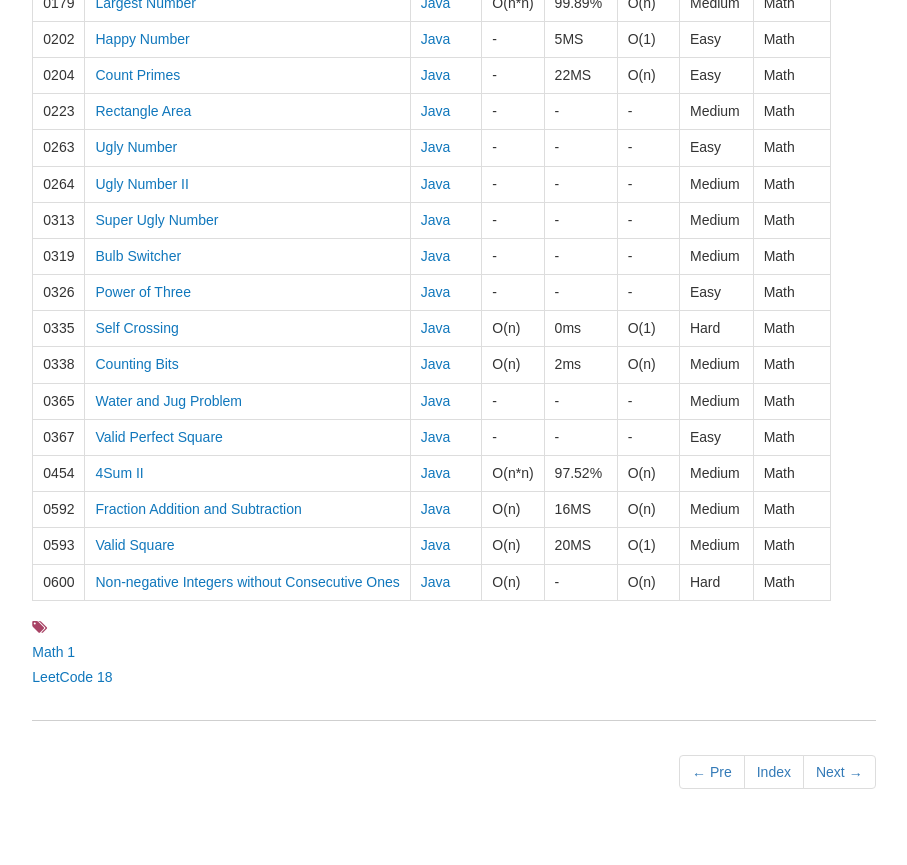
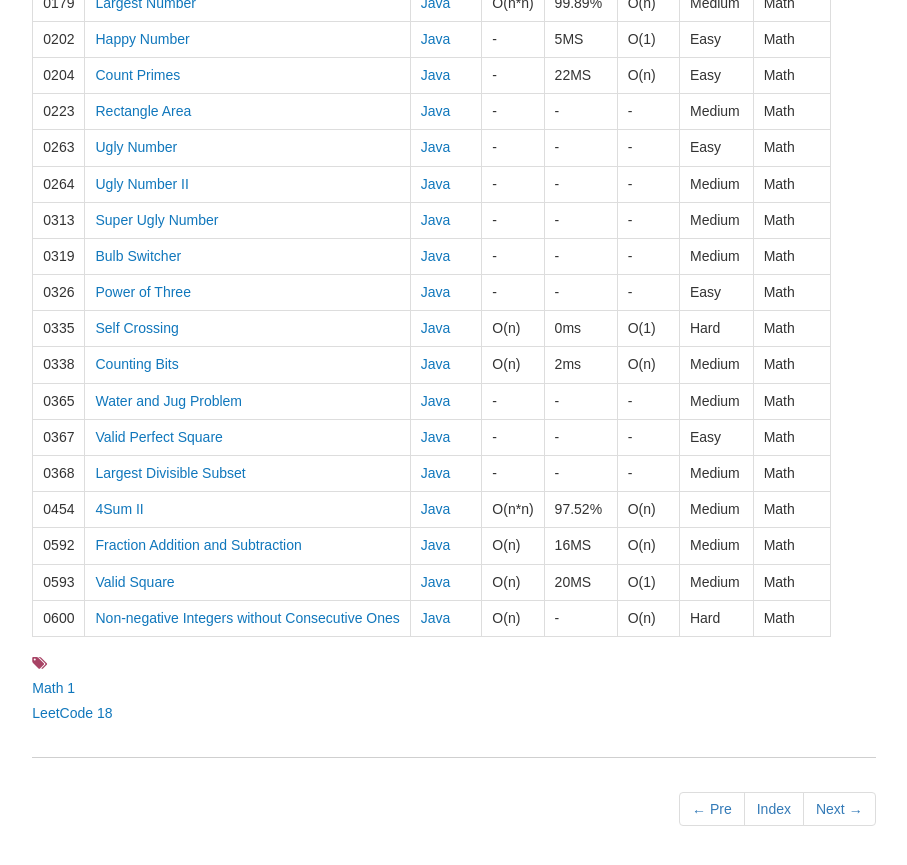
Before and after one commit to dunso/algorithm, a Jekyll site: the page built from docs/_posts/2017-12-03-Math.md, in a window 1280 px wide and 900 px high, scrolled down 748 px. Shown: the top 865 px of the window, without its empty margins (186-1093 px from the left). Built offline with Jekyll 4.4.1, drawn with Linux system fonts in a browser that asks for light colours; nearby versions of some CDN libraries.

Commit message:
Add index of LeetCode0368.java to docs

```diff
--- a/docs/_posts/2017-12-03-Math.md
+++ b/docs/_posts/2017-12-03-Math.md
@@ -40,6 +40,7 @@ icon: file-alt
 |0338|[Counting Bits](https://leetcode.com/problems/counting-bits/) | [Java](https://e.srl/leetcode-338/)  | O(n) |2ms| O(n)  |  Medium |Math|
 |0365|[Water and Jug Problem](https://leetcode.com/problems/water-and-jug-problem/) | [Java](https://e.srl/leetcode-365/)  |-|-|-|Medium|Math|
 |0367|[Valid Perfect Square](https://leetcode.com/problems/valid-perfect-square/) | [Java](https://e.srl/leetcode-367/)  |-|-|-|Easy|Math|
+|0368|[Largest Divisible Subset](https://leetcode.com/problems/largest-divisible-subset/)|[Java](https://e.srl/leetcode-368/)|-|-|-|Medium|Math|
 |0454|[4Sum II](https://leetcode.com/problems/4sum-ii/) | [Java](https://e.srl/leetcode-454/)  | O(n\*n) |97.52%| O(n)  |  Medium |Math|
 |0592|[Fraction Addition and Subtraction](https://leetcode.com/problems/fraction-addition-and-subtraction/)| [Java](https://e.srl/leetcode-592/)  | O(n) |16MS| O(n)  |  Medium |Math|
 |0593|[Valid Square](https://leetcode.com/problems/valid-square)| [Java](https://e.srl/leetcode-593/)  | O(n) |20MS| O(1)  |  Medium |Math|
```
